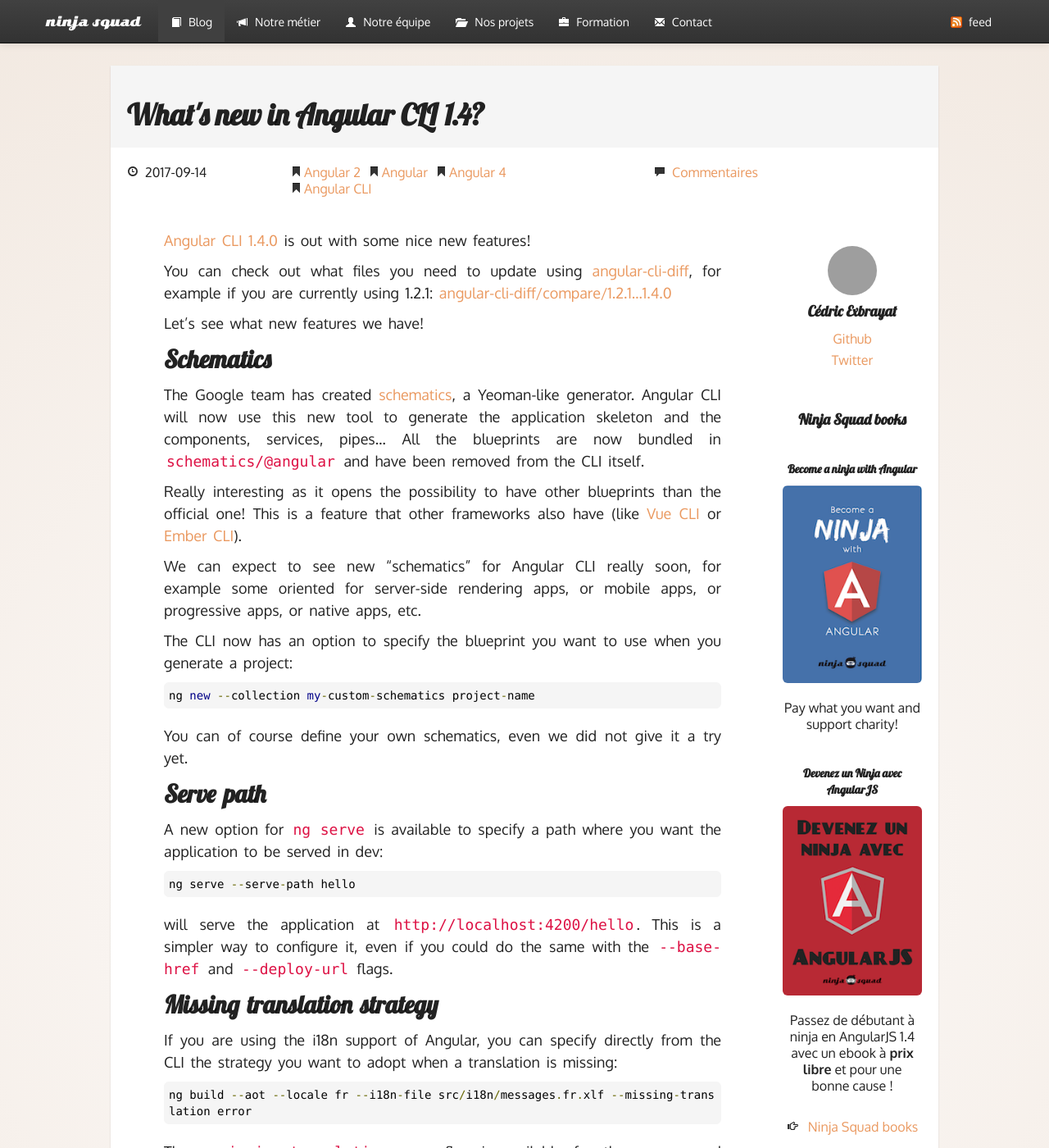
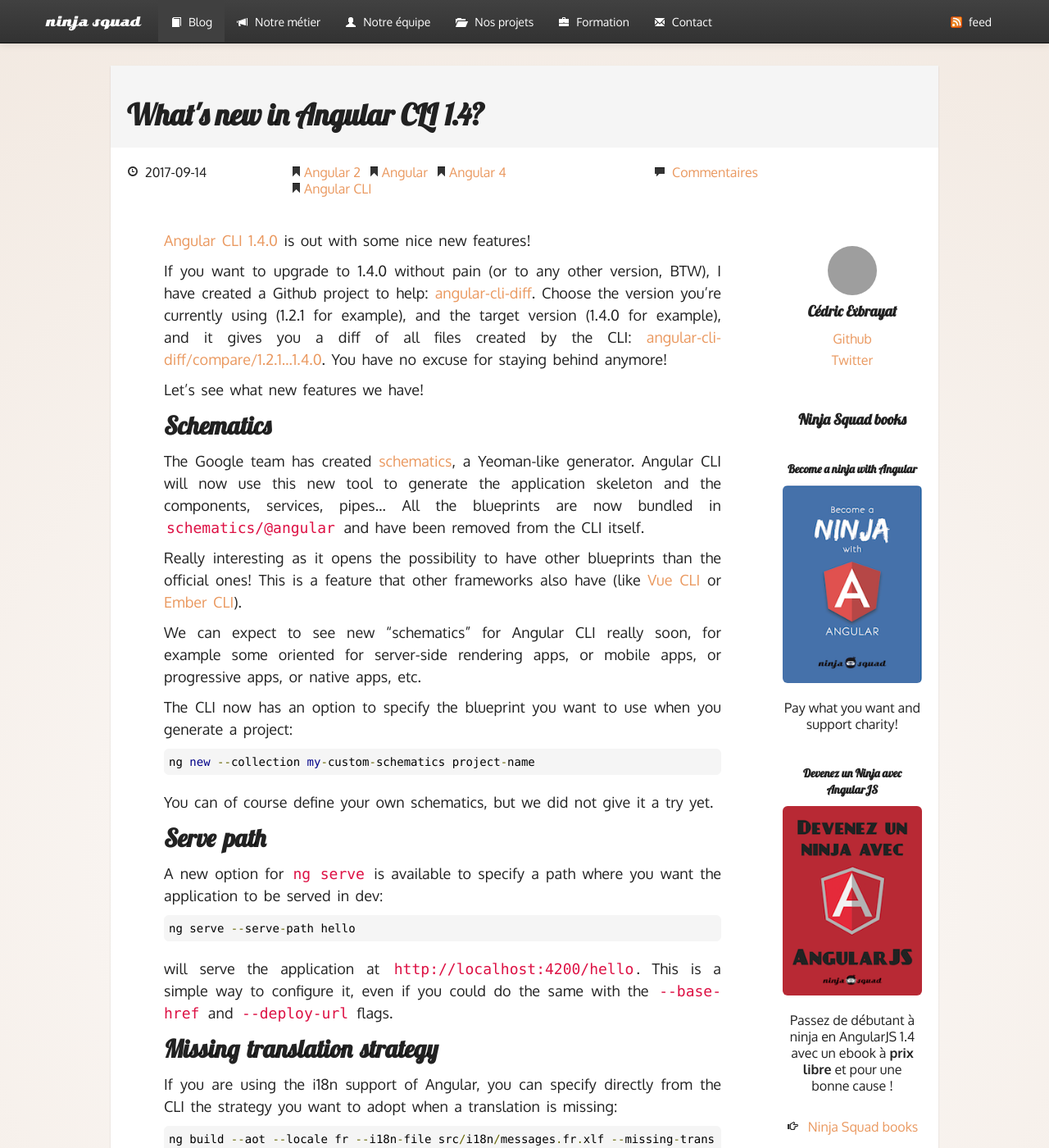
Before and after one commit to Ninja-Squad/ninja-squad.github.com, a Jekyll site: the page built from _posts/2017-09-14-angular-cli-1.4.md, in a window 1280 px wide and 1400 px high. Shown: the whole window at 82% size. Built offline with Jekyll 4.4.1, drawn with Linux system fonts in a browser that asks for light colours; comment, search, counter and statistics services are not loaded; some of the changed text lies outside the part shown; grey boxes are pictures that could not be loaded.

Commit message:
fix: feedback post cli 1.4

```diff
--- a/_posts/2017-09-14-angular-cli-1.4.md
+++ b/_posts/2017-09-14-angular-cli-1.4.md
@@ -8,9 +8,7 @@
 
 [Angular CLI 1.4.0](https://github.com/angular/angular-cli/releases/tag/v1.4.0) is out with some nice new features!
 
-You can check out what files you need to update using [angular-cli-diff](https://github.com/cexbrayat/angular-cli-diff),
-for example if you are currently using 1.2.1:
-[angular-cli-diff/compare/1.2.1…1.4.0](https://github.com/cexbrayat/angular-cli-diff/compare/1.2.1...1.4.0)
+If you want to upgrade to 1.4.0 without pain (or to any other version, BTW), I have created a Github project to help: [angular-cli-diff](https://github.com/cexbrayat/angular-cli-diff). Choose the version you're currently using (1.2.1 for example), and the target version (1.4.0 for example), and it gives you a diff of all files created by the CLI: [angular-cli-diff/compare/1.2.1…1.4.0](https://github.com/cexbrayat/angular-cli-diff/compare/1.2.1...1.4.0). You have no excuse for staying behind anymore!
 
 Let's see what new features we have!
 
@@ -23,7 +21,7 @@
 All the blueprints are now bundled in [`schematics/@angular`](https://github.com/angular/devkit/tree/master/packages/schematics/angular)
 and have been removed from the CLI itself.
 
-Really interesting as it opens the possibility to have other blueprints than the official one!
+Really interesting as it opens the possibility to have other blueprints than the official ones!
 This is a feature that other frameworks also have (like [Vue CLI](https://github.com/vuejs/vue-cli#official-templates) or [Ember CLI](https://ember-cli.com/extending/)).
 
 We can expect to see new "schematics" for Angular CLI really soon,
@@ -33,7 +31,7 @@
 
     ng new --collection my-custom-schematics project-name
 
-You can of course define your own schematics, even we did not give it a try yet.
+You can of course define your own schematics, but we did not give it a try yet.
 
 ## Serve path
 
@@ -42,7 +40,7 @@
     ng serve --serve-path hello
 
 will serve the application at `http://localhost:4200/hello`.
-This is a simpler way to configure it, even if you could do the same with the `--base-href` and `--deploy-url` flags.
+This is a simple way to configure it, even if you could do the same with the `--base-href` and `--deploy-url` flags.
 
 ## Missing translation strategy
 
```
Also changed, not shown: other parts of _posts/2017-09-14-angular-cli-1.4.md (+1 -1 lines).
